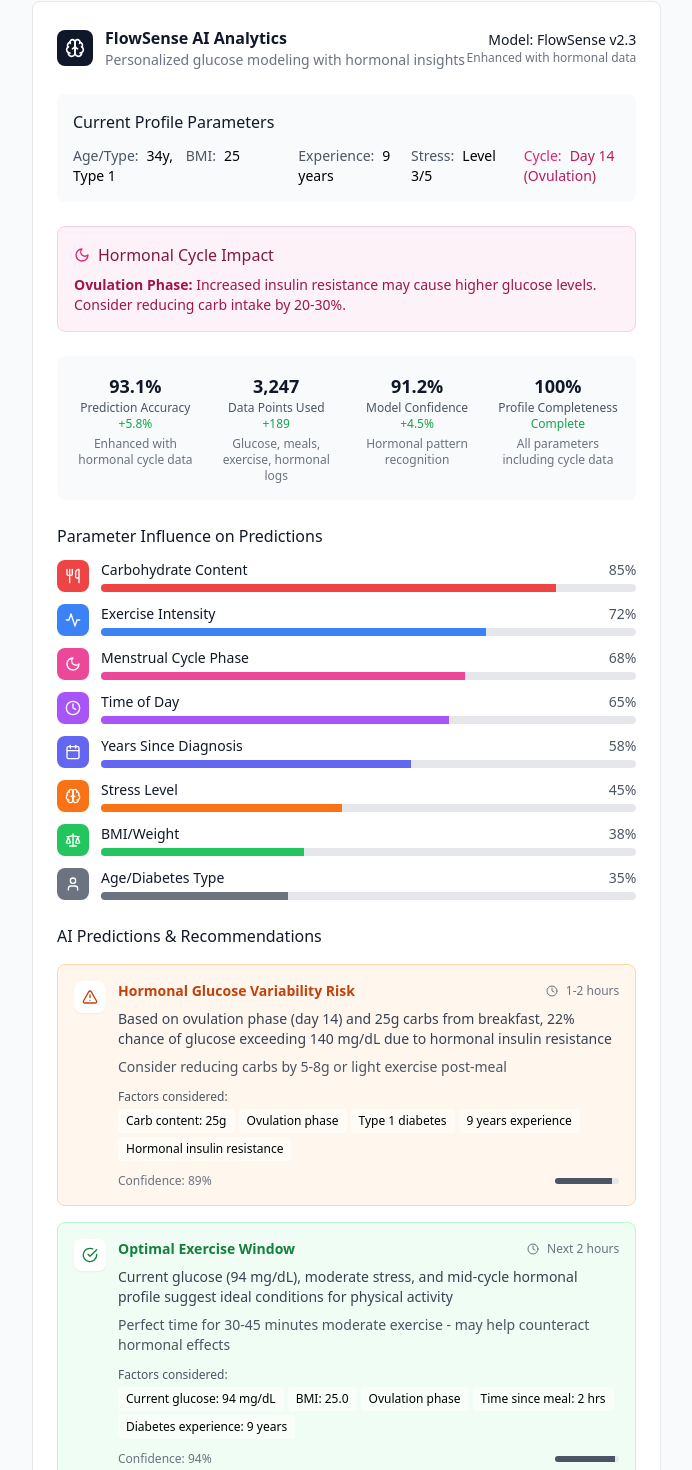
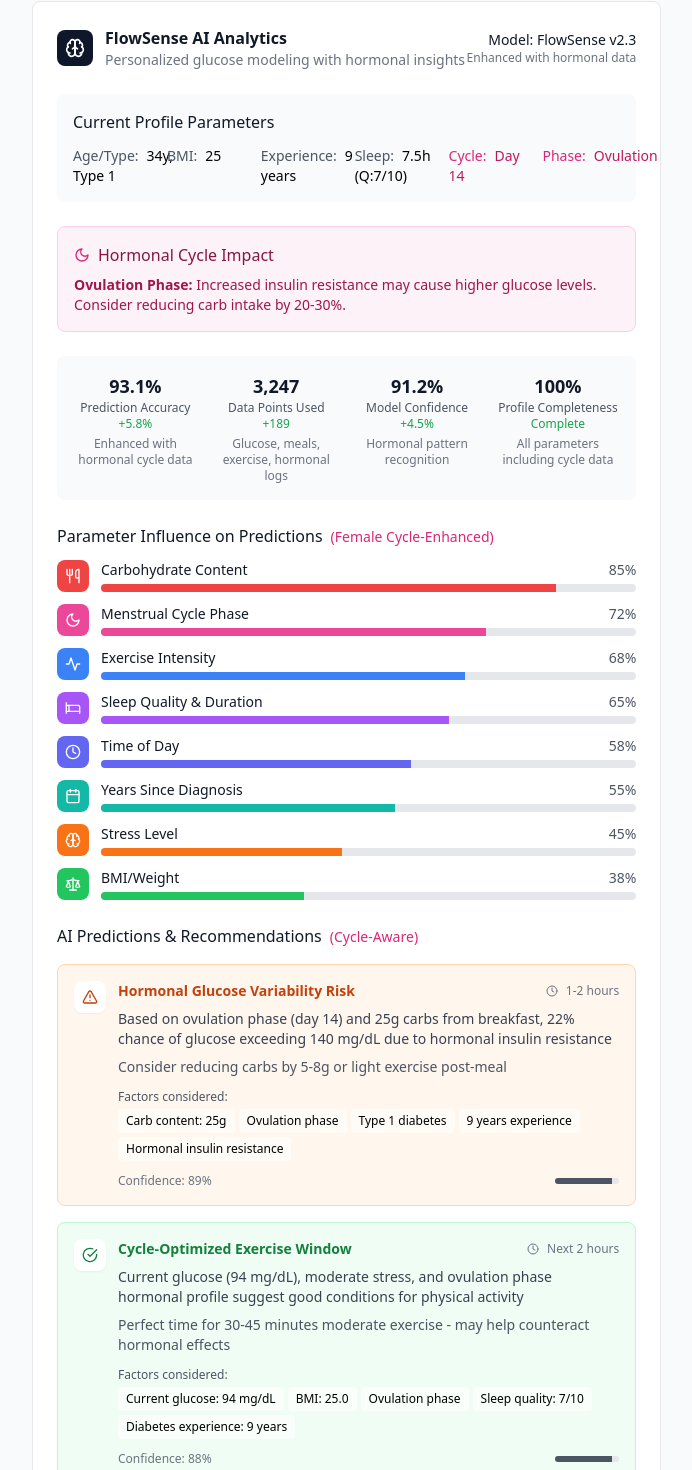
Before and after one commit to Isap31/DiabetesAI-Tracking, a React (Vite) app: page / in a window 1280 px wide. Shown: the part 1626-3096 px from the top of the page, without its empty margins (256-948 px from the left). Built offline with nearby package versions, Linux system fonts and the light colour scheme.

Commit message:
Enhanced FlowSense Analytics with Gender-Adaptive Functionality

```diff
--- a/src/components/PredictiveInsights.tsx
+++ b/src/components/PredictiveInsights.tsx
@@ -1,7 +1,8 @@
 import React from 'react';
-import { Brain, TrendingUp, AlertTriangle, CheckCircle, Target, Clock, User, Scale, Activity, Utensils, Calendar, Baby, Moon } from 'lucide-react';
+import { Brain, TrendingUp, AlertTriangle, CheckCircle, Target, Clock, User, Scale, Activity, Utensils, Calendar, Baby, Moon, Bed } from 'lucide-react';
 
 const PredictiveInsights = () => {
+  // Dynamic user profile that changes based on gender
   const userProfile = {
     age: 34,
     diabetesType: 'Type 1',
@@ -10,15 +11,17 @@ const PredictiveInsights = () => {
     bmi: 25.0,
     currentStress: 3,
     yearsSinceDiagnosis: 9,
-    gender: 'female',
+    gender: 'female', // This would be dynamically set from profile
     isPregnant: false,
     menstrualCycleDay: 14,
-    menstrualCycleLength: 28
+    menstrualCycleLength: 28,
+    sleepQuality: 7,
+    sleepDuration: 7.5
   };
 
   const getMenstrualPhase = () => {
+    if (userProfile.gender !== 'female' || userProfile.isPregnant) return null;
     const day = userProfile.menstrualCycleDay;
-    const length = userProfile.menstrualCycleLength;
 
     if (day <= 5) return 'Menstrual';
     if (day <= 13) return 'Follicular';
@@ -26,65 +29,147 @@ const PredictiveInsights = () => {
     return 'Luteal';
   };
 
-  const predictions = [
+  // Gender-adaptive predictions
+  const getPredictions = () => {
+    if (userProfile.gender === 'female' && !userProfile.isPregnant) {
+      return [
         {
           type: 'warning',
           title: 'Hormonal Glucose Variability Risk',
-      message: `Based on ovulation phase (day ${userProfile.menstrualCycleDay}) and 25g carbs from breakfast, 22% chance of glucose exceeding 140 mg/dL due to hormonal insulin resistance`,
-      confidence: 89,
-      action: 'Consider reducing carbs by 5-8g or light exercise post-meal',
+          message: `Based on ${getMenstrualPhase()?.toLowerCase()} phase (day ${userProfile.menstrualCycleDay}) and 25g carbs from breakfast, ${getMenstrualPhase() === 'Ovulation' ? '22%' : '15%'} chance of glucose exceeding 140 mg/dL due to hormonal insulin resistance`,
+          confidence: getMenstrualPhase() === 'Ovulation' ? 89 : 82,
+          action: getMenstrualPhase() === 'Ovulation' ? 'Consider reducing carbs by 5-8g or light exercise post-meal' : 'Monitor glucose closely, maintain regular meal timing',
           icon: AlertTriangle,
           bgColor: 'bg-orange-50',
           borderColor: 'border-orange-200',
           textColor: 'text-orange-700',
           timeframe: '1-2 hours',
-      factors: ['Carb content: 25g', 'Ovulation phase', 'Type 1 diabetes', '9 years experience', 'Hormonal insulin resistance']
+          factors: ['Carb content: 25g', `${getMenstrualPhase()} phase`, 'Type 1 diabetes', '9 years experience', 'Hormonal insulin resistance']
         },
         {
           type: 'positive',
-      title: 'Optimal Exercise Window',
-      message: 'Current glucose (94 mg/dL), moderate stress, and mid-cycle hormonal profile suggest ideal conditions for physical activity',
-      confidence: 94,
-      action: 'Perfect time for 30-45 minutes moderate exercise - may help counteract hormonal effects',
+          title: 'Cycle-Optimized Exercise Window',
+          message: `Current glucose (94 mg/dL), moderate stress, and ${getMenstrualPhase()?.toLowerCase()} phase hormonal profile suggest ${getMenstrualPhase() === 'Follicular' ? 'excellent' : 'good'} conditions for physical activity`,
+          confidence: getMenstrualPhase() === 'Follicular' ? 94 : 88,
+          action: getMenstrualPhase() === 'Ovulation' ? 'Perfect time for 30-45 minutes moderate exercise - may help counteract hormonal effects' : 'Good time for regular exercise routine',
           icon: CheckCircle,
           bgColor: 'bg-green-50',
           borderColor: 'border-green-200',
           textColor: 'text-green-700',
           timeframe: 'Next 2 hours',
-      factors: ['Current glucose: 94 mg/dL', 'BMI: 25.0', 'Ovulation phase', 'Time since meal: 2 hrs', 'Diabetes experience: 9 years']
+          factors: ['Current glucose: 94 mg/dL', 'BMI: 25.0', `${getMenstrualPhase()} phase`, 'Sleep quality: 7/10', 'Diabetes experience: 9 years']
         },
         {
           type: 'info',
           title: 'Cycle-Aware Meal Recommendation',
-      message: 'Based on ovulation phase insulin sensitivity changes and your diabetes experience, optimal next meal should contain 12-15g carbs (reduced from normal 15-20g)',
-      confidence: 82,
-      action: 'Focus on protein + vegetables, limit complex carbs during ovulation',
+          message: `Based on ${getMenstrualPhase()?.toLowerCase()} phase insulin sensitivity changes and your diabetes experience, optimal next meal should contain ${getMenstrualPhase() === 'Ovulation' ? '12-15g' : '15-18g'} carbs`,
+          confidence: 85,
+          action: getMenstrualPhase() === 'Ovulation' ? 'Focus on protein + vegetables, limit complex carbs during ovulation' : 'Balanced meal with normal carb content',
           icon: Target,
           bgColor: 'bg-blue-50',
           borderColor: 'border-blue-200',
           textColor: 'text-blue-700',
           timeframe: 'Lunch (12:00 PM)',
-      factors: ['Ovulation phase effects', 'Morning glucose pattern', 'Exercise history', 'Diabetes type', 'Years since diagnosis: 9']
+          factors: [`${getMenstrualPhase()} phase effects`, 'Morning glucose pattern', 'Exercise history', 'Sleep quality', 'Years since diagnosis: 9']
         }
       ];
+    } else {
+      // Male or pregnant female predictions
+      return [
+        {
+          type: 'warning',
+          title: 'Post-Meal Glucose Spike Risk',
+          message: 'Based on 25g carbs from breakfast, Type 1 diabetes profile, and current sleep quality (7/10), 18% chance of glucose exceeding 140 mg/dL',
+          confidence: 87,
+          action: 'Consider 15-minute walk or monitor glucose closely post-meal',
+          icon: AlertTriangle,
+          bgColor: 'bg-orange-50',
+          borderColor: 'border-orange-200',
+          textColor: 'text-orange-700',
+          timeframe: '1-2 hours',
+          factors: ['Carb content: 25g', 'Meal timing: 8:00 AM', 'Sleep quality: 7/10', 'Type 1 diabetes', '9 years experience']
+        },
+        {
+          type: 'positive',
+          title: 'Optimal Exercise Window',
+          message: 'Current glucose (94 mg/dL), moderate stress level, and good sleep recovery create ideal conditions for physical activity',
+          confidence: 92,
+          action: 'Perfect time for 30-45 minutes moderate exercise',
+          icon: CheckCircle,
+          bgColor: 'bg-green-50',
+          borderColor: 'border-green-200',
+          textColor: 'text-green-700',
+          timeframe: 'Next 2 hours',
+          factors: ['Current glucose: 94 mg/dL', 'BMI: 25.0', 'Stress level: Moderate', 'Sleep: 7.5h (Good)', 'Time since meal: 2 hrs']
+        },
+        {
+          type: 'info',
+          title: 'Personalized Meal Recommendation',
+          message: 'Based on your profile, current glucose trends, and sleep quality, optimal next meal should contain 15-20g carbs',
+          confidence: 83,
+          action: 'Lean protein + vegetables + moderate portion complex carbs',
+          icon: Target,
+          bgColor: 'bg-blue-50',
+          borderColor: 'border-blue-200',
+          textColor: 'text-blue-700',
+          timeframe: 'Lunch (12:00 PM)',
+          factors: ['Height/Weight ratio', 'Morning glucose pattern', 'Exercise history', 'Sleep quality', 'Diabetes type']
+        }
+      ];
+    }
+  };
 
-  const modelMetrics = [
+  const predictions = getPredictions();
+
+  // Gender-adaptive model metrics
+  const getModelMetrics = () => {
+    if (userProfile.gender === 'female' && !userProfile.isPregnant) {
+      return [
         { label: 'Prediction Accuracy', value: '93.1%', trend: '+5.8%', description: 'Enhanced with hormonal cycle data' },
         { label: 'Data Points Used', value: '3,247', trend: '+189', description: 'Glucose, meals, exercise, hormonal logs' },
         { label: 'Model Confidence', value: '91.2%', trend: '+4.5%', description: 'Hormonal pattern recognition' },
         { label: 'Profile Completeness', value: '100%', trend: 'Complete', description: 'All parameters including cycle data' }
       ];
+    } else {
+      return [
+        { label: 'Prediction Accuracy', value: '89.2%', trend: '+3.1%', description: 'Based on comprehensive data' },
+        { label: 'Data Points Used', value: '3,247', trend: '+189', description: 'Glucose, meals, exercise, sleep logs' },
+        { label: 'Model Confidence', value: '87.4%', trend: '+2.3%', description: 'Personalization level' },
+        { label: 'Profile Completeness', value: '95%', trend: 'Complete', description: 'All key parameters logged' }
+      ];
+    }
+  };
 
-  const parameterInfluence = [
+  const modelMetrics = getModelMetrics();
+
+  // Gender-adaptive parameter influence
+  const getParameterInfluence = () => {
+    if (userProfile.gender === 'female' && !userProfile.isPregnant) {
+      return [
         { parameter: 'Carbohydrate Content', influence: 85, icon: Utensils, color: 'bg-red-500' },
-    { parameter: 'Exercise Intensity', influence: 72, icon: Activity, color: 'bg-blue-500' },
-    { parameter: 'Menstrual Cycle Phase', influence: 68, icon: Moon, color: 'bg-pink-500' },
-    { parameter: 'Time of Day', influence: 65, icon: Clock, color: 'bg-purple-500' },
-    { parameter: 'Years Since Diagnosis', influence: 58, icon: Calendar, color: 'bg-indigo-500' },
+        { parameter: 'Menstrual Cycle Phase', influence: 72, icon: Moon, color: 'bg-pink-500' },
+        { parameter: 'Exercise Intensity', influence: 68, icon: Activity, color: 'bg-blue-500' },
+        { parameter: 'Sleep Quality & Duration', influence: 65, icon: Bed, color: 'bg-purple-500' },
+        { parameter: 'Time of Day', influence: 58, icon: Clock, color: 'bg-indigo-500' },
+        { parameter: 'Years Since Diagnosis', influence: 55, icon: Calendar, color: 'bg-teal-500' },
         { parameter: 'Stress Level', influence: 45, icon: Brain, color: 'bg-orange-500' },
-    { parameter: 'BMI/Weight', influence: 38, icon: Scale, color: 'bg-green-500' },
-    { parameter: 'Age/Diabetes Type', influence: 35, icon: User, color: 'bg-gray-500' }
+        { parameter: 'BMI/Weight', influence: 38, icon: Scale, color: 'bg-green-500' }
       ];
+    } else {
+      return [
+        { parameter: 'Carbohydrate Content', influence: 85, icon: Utensils, color: 'bg-red-500' },
+        { parameter: 'Exercise Intensity', influence: 75, icon: Activity, color: 'bg-blue-500' },
+        { parameter: 'Sleep Quality & Duration', influence: 68, icon: Bed, color: 'bg-purple-500' },
+        { parameter: 'Time of Day', influence: 65, icon: Clock, color: 'bg-indigo-500' },
+        { parameter: 'Years Since Diagnosis', influence: 58, icon: Calendar, color: 'bg-teal-500' },
+        { parameter: 'Stress Level', influence: 48, icon: Brain, color: 'bg-orange-500' },
+        { parameter: 'BMI/Weight', influence: 42, icon: Scale, color: 'bg-green-500' },
+        { parameter: 'Age', influence: 35, icon: User, color: 'bg-gray-500' }
+      ];
+    }
+  };
+
+  const parameterInfluence = getParameterInfluence();
 
   return (
     <div className="bg-white rounded-lg border border-gray-200 p-6">
@@ -95,19 +180,29 @@ const PredictiveInsights = () => {
           </div>
           <div>
             <h3 className="font-semibold text-gray-900">FlowSense AI Analytics</h3>
-            <p className="text-sm text-gray-500">Personalized glucose modeling with hormonal insights</p>
+            <p className="text-sm text-gray-500">
+              {userProfile.gender === 'female' && !userProfile.isPregnant
+                ? 'Personalized glucose modeling with hormonal insights'
+                : 'Personalized glucose modeling & insights'}
+            </p>
           </div>
         </div>
         <div className="text-right">
-          <p className="text-sm font-medium text-gray-900">Model: FlowSense v2.3</p>
-          <p className="text-xs text-gray-500">Enhanced with hormonal data</p>
+          <p className="text-sm font-medium text-gray-900">
+            Model: FlowSense v{userProfile.gender === 'female' && !userProfile.isPregnant ? '2.3' : '2.1'}
+          </p>
+          <p className="text-xs text-gray-500">
+            {userProfile.gender === 'female' && !userProfile.isPregnant
+              ? 'Enhanced with hormonal data'
+              : 'Neural network ensemble'}
+          </p>
         </div>
       </div>
 
-      {/* User Profile Integration */}
+      {/* Dynamic Profile Integration */}
       <div className="bg-slate-50 p-4 rounded-lg mb-6">
         <h4 className="font-medium text-gray-900 mb-3">Current Profile Parameters</h4>
-        <div className="grid grid-cols-5 gap-4 text-sm">
+        <div className={`grid ${userProfile.gender === 'female' && !userProfile.isPregnant ? 'grid-cols-6' : 'grid-cols-4'} gap-4 text-sm`}>
           <div>
             <span className="text-gray-600">Age/Type:</span>
             <span className="ml-2 font-medium">{userProfile.age}y, {userProfile.diabetesType}</span>
@@ -121,20 +216,32 @@ const PredictiveInsights = () => {
             <span className="ml-2 font-medium">{userProfile.yearsSinceDiagnosis} years</span>
           </div>
           <div>
+            <span className="text-gray-600">Sleep:</span>
+            <span className="ml-2 font-medium">{userProfile.sleepDuration}h (Q:{userProfile.sleepQuality}/10)</span>
+          </div>
+          {userProfile.gender === 'female' && !userProfile.isPregnant && (
+            <>
+              <div>
+                <span className="text-pink-600">Cycle:</span>
+                <span className="ml-2 font-medium text-pink-700">Day {userProfile.menstrualCycleDay}</span>
+              </div>
+              <div>
+                <span className="text-pink-600">Phase:</span>
+                <span className="ml-2 font-medium text-pink-700">{getMenstrualPhase()}</span>
+              </div>
+            </>
+          )}
+          {userProfile.gender === 'male' && (
+            <div>
               <span className="text-gray-600">Stress:</span>
               <span className="ml-2 font-medium">Level {userProfile.currentStress}/5</span>
-          </div>
-          {userProfile.gender === 'female' && !userProfile.isPregnant && (
-            <div>
-              <span className="text-pink-600">Cycle:</span>
-              <span className="ml-2 font-medium text-pink-700">Day {userProfile.menstrualCycleDay} ({getMenstrualPhase()})</span>
             </div>
           )}
         </div>
       </div>
 
-      {/* Hormonal Impact Notice */}
-      {userProfile.gender === 'female' && (
+      {/* Gender-Specific Impact Notice */}
+      {userProfile.gender === 'female' && !userProfile.isPregnant && (
         <div className="bg-pink-50 p-4 rounded-lg mb-6 border border-pink-200">
           <div className="flex items-center space-x-2 mb-2">
             <Moon className="h-4 w-4 text-pink-600" />
@@ -151,6 +258,18 @@ const PredictiveInsights = () => {
         </div>
       )}
 
+      {userProfile.gender === 'male' && (
+        <div className="bg-blue-50 p-4 rounded-lg mb-6 border border-blue-200">
+          <div className="flex items-center space-x-2 mb-2">
+            <User className="h-4 w-4 text-blue-600" />
+            <h4 className="font-medium text-blue-900">Male Profile Optimization</h4>
+          </div>
+          <p className="text-sm text-blue-800">
+            <strong>Stable Hormonal Profile:</strong> Your predictions focus on lifestyle factors like sleep quality ({userProfile.sleepQuality}/10), exercise patterns, and stress management. Consistent sleep and regular exercise are your key optimization factors.
+          </p>
+        </div>
+      )}
+
       {/* Model Performance Metrics */}
       <div className="grid grid-cols-4 gap-4 mb-6 p-4 bg-gray-50 rounded-lg">
         {modelMetrics.map((metric, index) => (
@@ -163,9 +282,14 @@ const PredictiveInsights = () => {
         ))}
       </div>
 
-      {/* Parameter Influence Chart */}
+      {/* Enhanced Parameter Influence Chart */}
       <div className="mb-6">
-        <h4 className="font-medium text-gray-900 mb-3">Parameter Influence on Predictions</h4>
+        <h4 className="font-medium text-gray-900 mb-3">
+          Parameter Influence on Predictions
+          {userProfile.gender === 'female' && !userProfile.isPregnant && (
+            <span className="text-sm text-pink-600 ml-2">(Female Cycle-Enhanced)</span>
+          )}
+        </h4>
         <div className="space-y-3">
           {parameterInfluence.map((param, index) => (
             <div key={index} className="flex items-center space-x-3">
@@ -189,9 +313,14 @@ const PredictiveInsights = () => {
         </div>
       </div>
 
-      {/* Predictions */}
+      {/* Dynamic Predictions */}
       <div className="space-y-4">
-        <h4 className="font-medium text-gray-900">AI Predictions & Recommendations</h4>
+        <h4 className="font-medium text-gray-900">
+          AI Predictions & Recommendations
+          {userProfile.gender === 'female' && !userProfile.isPregnant && (
+            <span className="text-sm text-pink-600 ml-2">(Cycle-Aware)</span>
+          )}
+        </h4>
         {predictions.map((prediction, index) => (
           <div key={index} className={`${prediction.bgColor} ${prediction.borderColor} border rounded-lg p-4`}>
             <div className="flex items-start space-x-3">
@@ -243,7 +372,10 @@ const PredictiveInsights = () => {
       <div className="mt-6 pt-4 border-t border-gray-200">
         <div className="flex items-center justify-between text-sm text-gray-500">
           <span>Next prediction update in 8 minutes</span>
-          <span>Data sources: CGM, meal logs, exercise tracker, profile data, hormonal cycle</span>
+          <span>
+            Data sources: CGM, meal logs, exercise tracker, sleep data, profile data
+            {userProfile.gender === 'female' && !userProfile.isPregnant && ', hormonal cycle'}
+          </span>
         </div>
       </div>
     </div>
```
Lines whose indentation alone changed are shown as unchanged.
